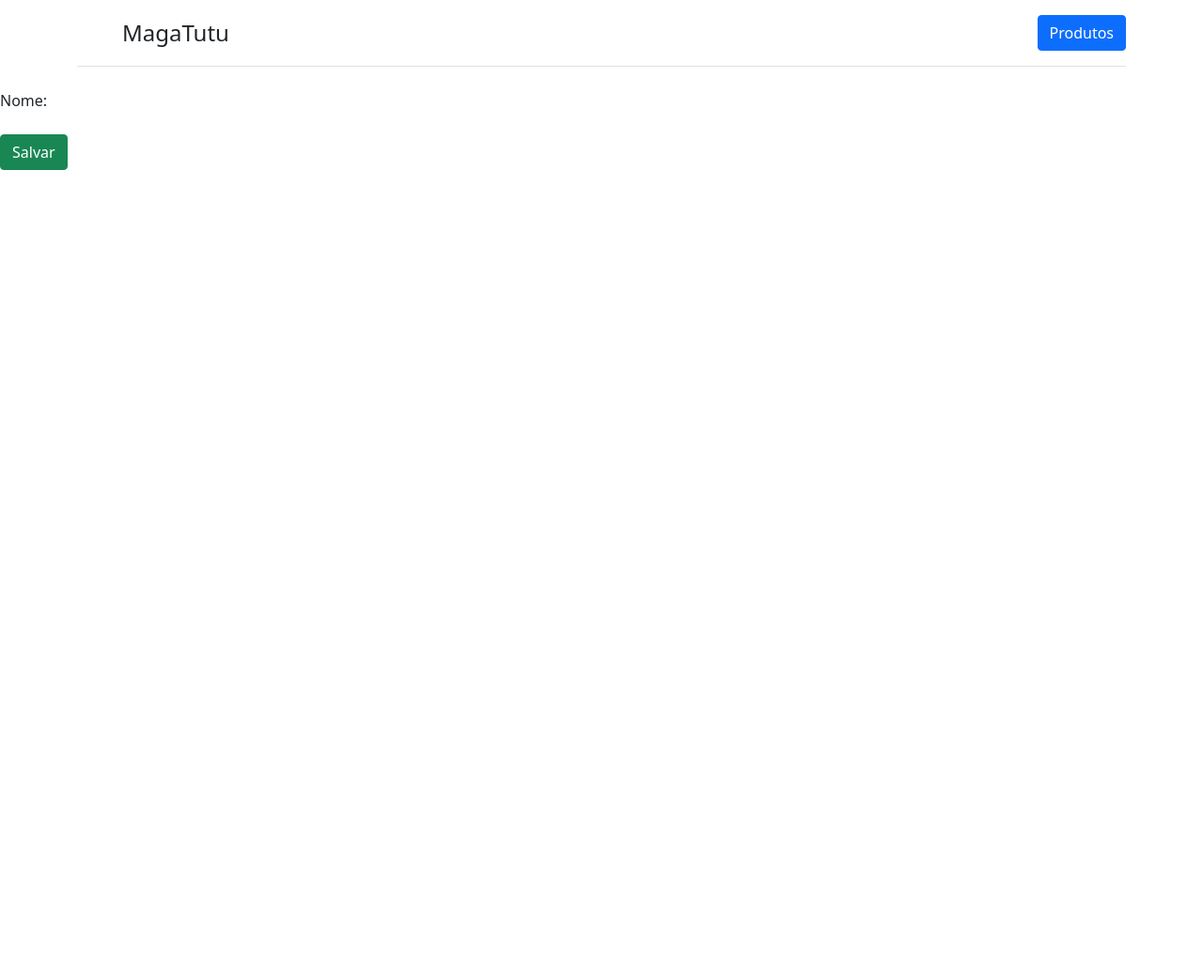
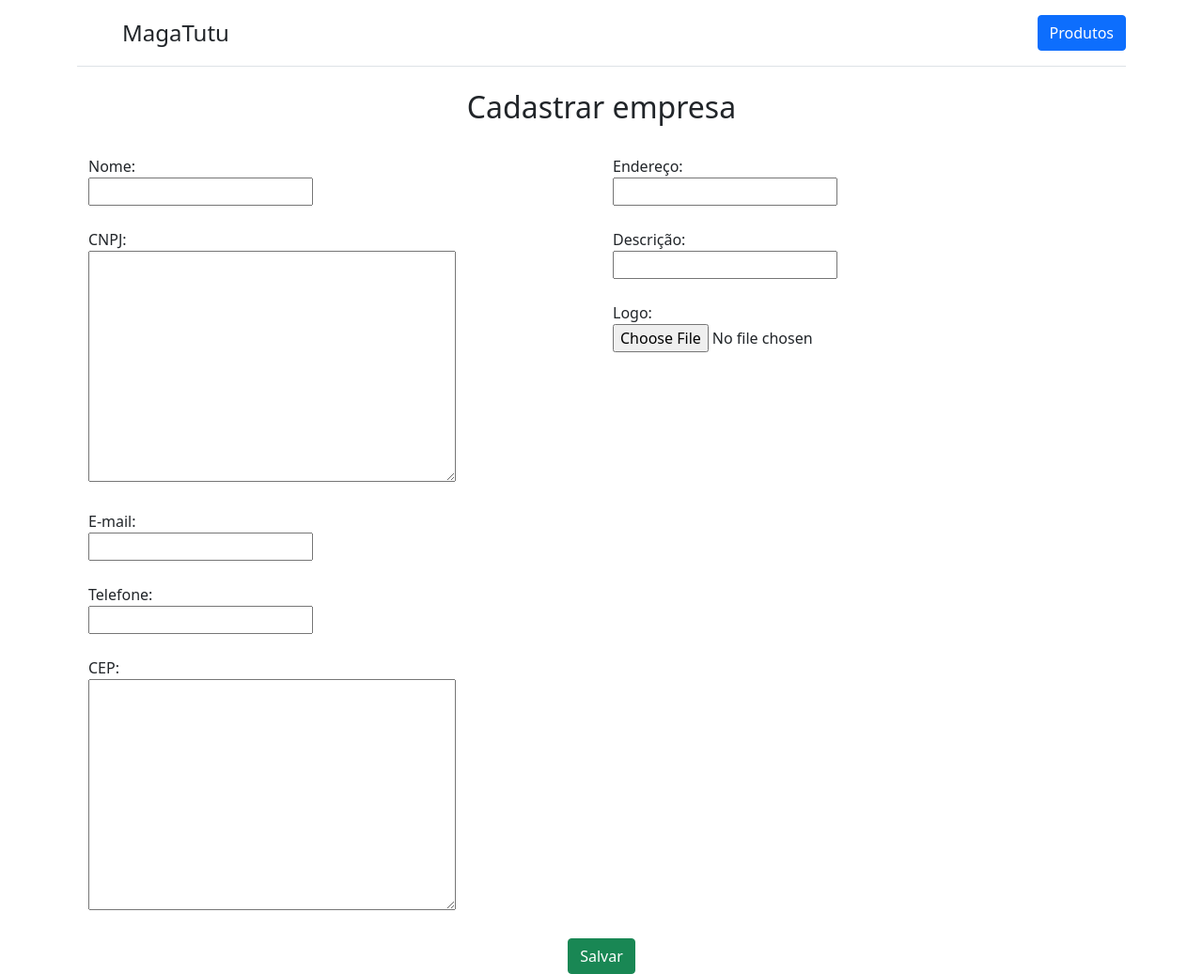
Before and after one commit to rosanarezende/Gama-GCP-projeto-final, a Django app: page /cadastrar-empresa/ in a window 1280 px wide. Shown: the whole page at 94% size. Before the commit the page ends 181 px from the top, so only its background shows below. Run offline with Django 3.2, Linux system fonts and the light colour scheme.

Commit message:
conserta erro em inputs

```diff
--- a/app/templates/cadastro-empresa.html
+++ b/app/templates/cadastro-empresa.html
@@ -22,16 +22,32 @@
             <a class="btn btn-primary" href="/" role="button">Produtos</a>
         </header>
     </div>
-
-    <form name="salvar-cadastrar-empresa" id="salvar-cadastrar-empresa" method="POST" action="/salvar-cadastrar-empresa/">
-        {% csrf_token %}
-        <div class="form-group mt-4">Nome: {{ formularioEmpresa.nome }}</div>
-        <!-- <div class="form-group mt-4">Marca: {{ form.marca }} </div> -->
-        <!-- <div class="form-group mt-4">Ano: {{ form.ano }} </div> -->
-
-        <br>
-        <input type="submit" value="Salvar" class="btn btn-success">
-    </form>
+    <div class="container">
+        <h2 class="text-center">Cadastrar empresa</h2>
+        <form name="salvar-cadastrar-empresa" id="salvar-cadastrar-empresa" method="POST"
+            action="/salvar-cadastrar-empresa/">
+            {% csrf_token %}
+            <div class="d-flex justify-content-between">
+                <div class="container">
+                    <div class="form-group mt-4">Nome:<br> {{ formularioEmpresa.nome }}</div>
+                    <div class="form-group mt-4">CNPJ:<br> {{ formularioEmpresa.cnpj }}</div>
+                    <div class="form-group mt-4">E-mail:<br> {{ formularioEmpresa.email }}</div>
+                    <div class="form-group mt-4">Telefone:<br> {{ formularioEmpresa.telefone }}</div>
+                    <div class="form-group mt-4">CEP:<br> {{ formularioEmpresa.cep }}</div>
+                </div>
+                <div class="container">
+                    <div class="form-group mt-4">Endereço:<br> {{ formularioEmpresa.endereco }}</div>
+                    <div class="form-group mt-4">Descrição:<br> {{ formularioEmpresa.descricao }}</div>
+                    <div class="form-group mt-4">Logo:<br> {{ formularioEmpresa.logo }}</div>
+                </div>
+                <br>
+            </div>
+            <br>
+            <div class="text-center">
+                <input type="submit" value="Salvar" class="btn btn-success">
+            </div>
+        </form>
+    </div>
 
 </body>
 
--- a/app/views.py
+++ b/app/views.py
@@ -15,7 +15,9 @@ def listarEmpresas(request):
     return render(request,"empresas.html", data)
 
 def irParaCadastroEmpresa(request):
-    return render(request, "cadastro-empresa.html")
+    data = {}
+    data['formularioEmpresa'] = forms.EmpresasForm()
+    return render(request, "cadastro-empresa.html", data)
 
 def salvarCadastrarEmpresa(request):
     formularioEmpresa = forms.EmpresasForm(request.POST or None)
```
